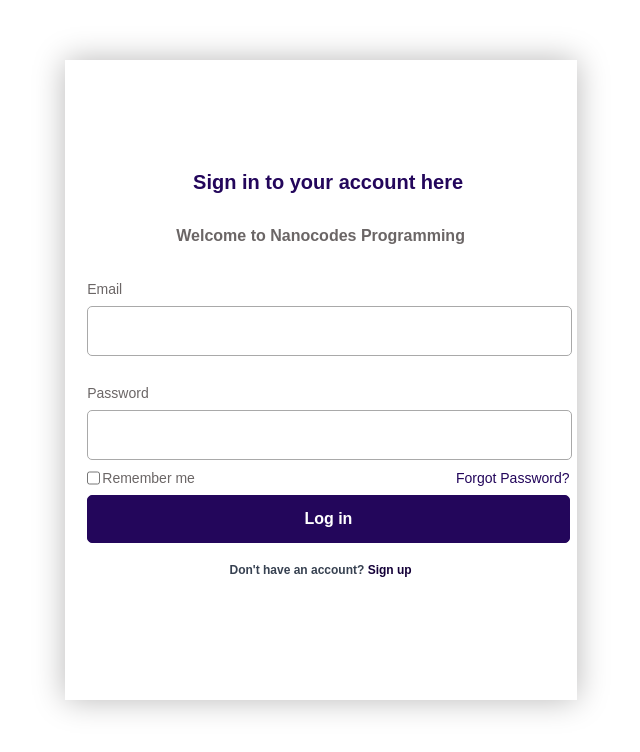
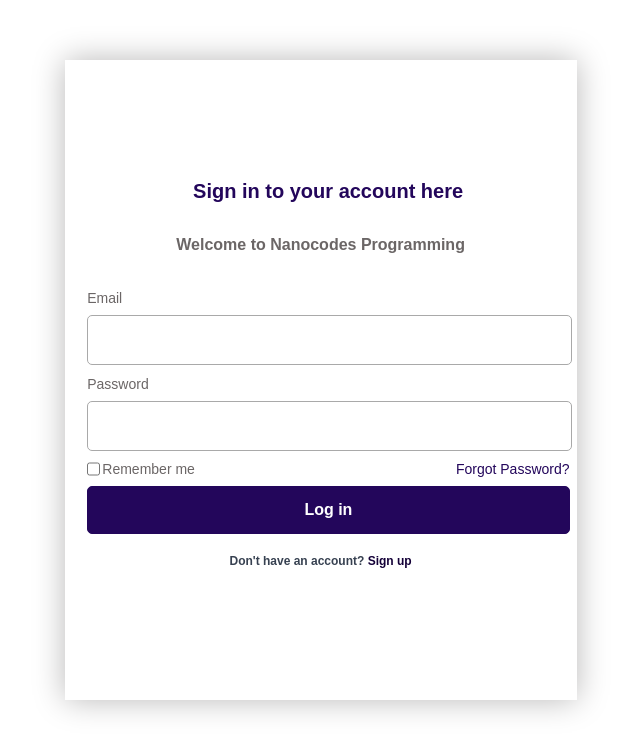
Before and after one commit to Sparks042/Nano-login, a plain HTML site: page index.html in a window 1280 px wide. Shown: the whole page, without its empty margins (313-953 px from the left). Drawn offline with Linux system fonts and the light colour scheme.

Commit message:
updating

```diff
--- a/index.html
+++ b/index.html
@@ -15,15 +15,14 @@
                 <form id="form">
                     <span id="email-error-message"></span>
                     <label for="email">Email</label> <br>
-                    <input type="email" name="email" id="email" required> <br> <br>
-                    <span id="password-error-message"></span>
+                    <input type="email" name="email" id="email" required> <br>
                     <label for="password">Password</label> <br>
                     <input type="password" id="password" name="password"required> <br>
                     <span id="remember-me-span">
                         <input type="checkbox" id="remember-me" name="remember-me">
                         <label class="remember-me" for="remember-me">Remember me</label>
                     </span>
-                    <a href="#" id="forgotten-password-link">Forgot Password?</a>
+                    <a href="https://sparks042.github.io/Nano-password-recover/" id="forgotten-password-link">Forgot Password?</a>
                     <button type="submit" id="login">Log in</button>
                 </form>
                 <p id="sign-up-alternative">Don't have an account? <a href="https://sparks042.github.io/Nano-sign-up/" class="signup-link">Sign up </a></p>
```
